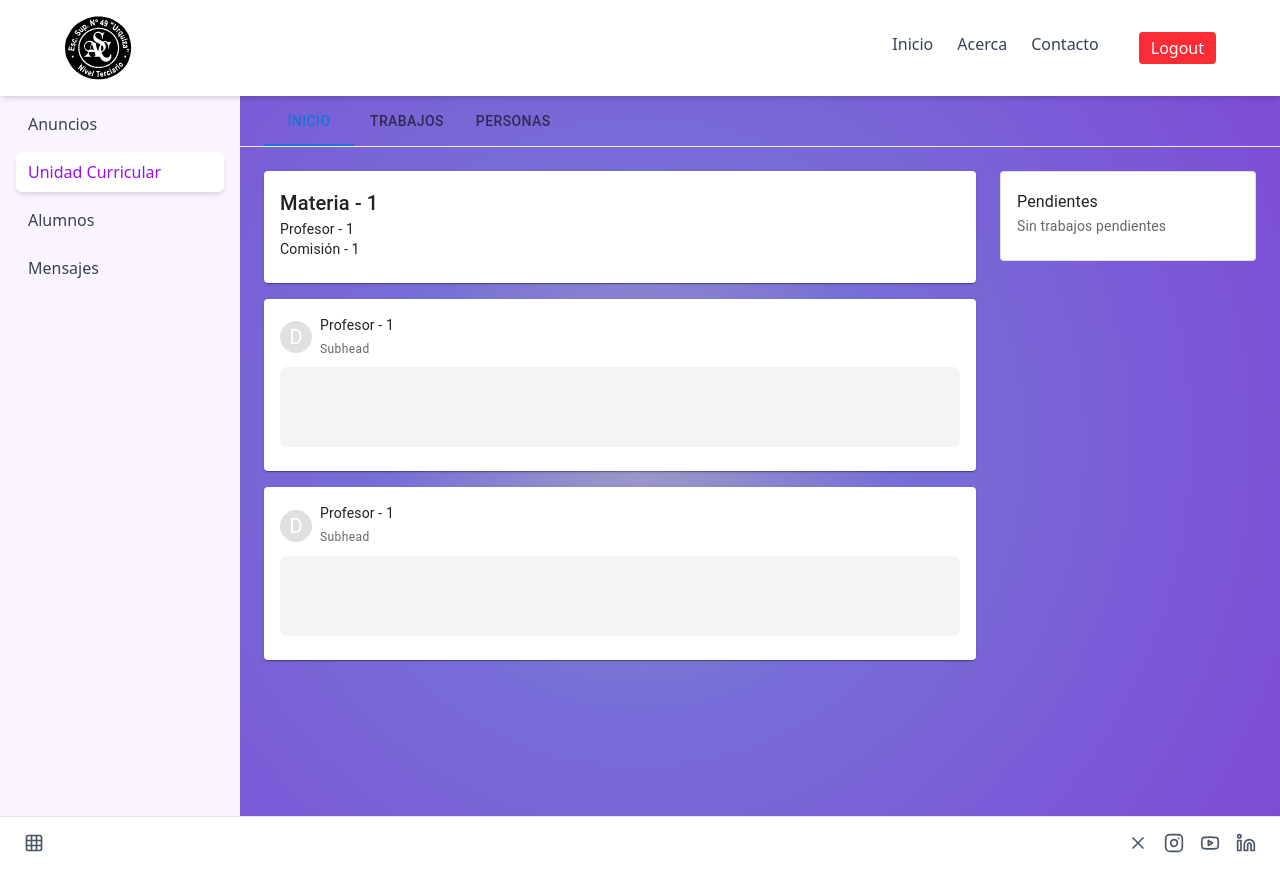
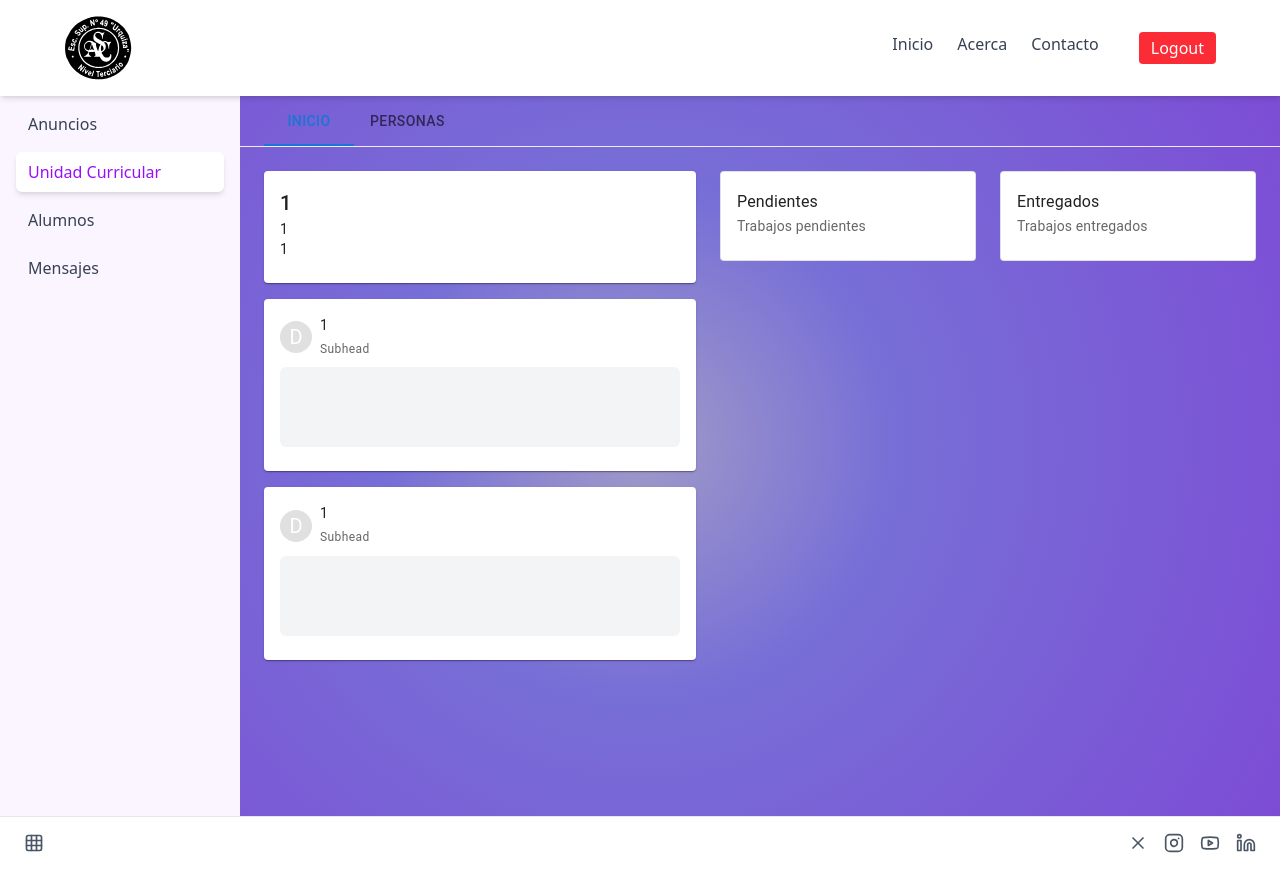
Before and after one commit to Tai-MS/SVE-System, a React (Vite) app in the folder FRONTEND/: page /unidadcurricular/1/1/1 in a window 1280 px wide. Built offline with nearby package versions, Linux system fonts and the light colour scheme; sample sign-in values are in the browser's storage.

Commit message:
Corrección front materias y unidad curricular

```diff
--- a/FRONTEND/src/components/Materias.tsx
+++ b/FRONTEND/src/components/Materias.tsx
@@ -18,12 +18,12 @@ export default function Materias() {
   const [open, setOpen] = useState(false);
   const { comisionId } = useParams();
   const materias = [
-    { id: "prog2", nombre: "Programación-II", profesor: "Prof-Juan-Pérez" },
-    { id: "bd2", nombre: "Bases-de-Datos-II", profesor: "Prof-Ana-García" },
-    { id: "pp2", nombre: "Práctica-Profesionalizante-II", profesor: "Prof-Carlos-Díaz" },
-    { id: "redes", nombre: "Redes-y-Comunicación", profesor: "Prof.-Miguel-Pan" },
-    { id: "derecho", nombre: "Derecho-y-Legislación-Laboral", profesor: "Prof-Ramón-Suárez" },
-    { id: "gestion", nombre: "Gestión-de-Proyectos-de-Software", profesor: "Prof-José-Ruiz" }
+    { id: "prog2", nombre: "Programación-II", profesor: "Juan-Pérez" },
+    { id: "bd2", nombre: "Bases-de-Datos-II", profesor: "Ana-García" },
+    { id: "pp2", nombre: "Práctica-Profesionalizante-II", profesor: "Carlos-Díaz" },
+    { id: "redes", nombre: "Redes-y-Comunicación", profesor: "Miguel-Pan" },
+    { id: "derecho", nombre: "Derecho-y-Legislación-Laboral", profesor: "Ramón-Suárez" },
+    { id: "gestion", nombre: "Gestión-de-Proyectos-de-Software", profesor: "José-Ruiz" }
   ];
 
   return (
--- a/FRONTEND/src/components/UnidadCurricular.tsx
+++ b/FRONTEND/src/components/UnidadCurricular.tsx
@@ -60,7 +60,6 @@ function UnidadCurricular() {
         <div className="border-b px-6 mt-5">
           <Tabs value={tab} onChange={(_, val) => setTab(val)}>
             <Tab label="Inicio" />
-            <Tab label="Trabajos" />
             <Tab label="Personas" />
           </Tabs>
         </div>
@@ -73,10 +72,10 @@ function UnidadCurricular() {
             <Card className="bg-teal-600 text-white rounded-lg shadow">
               <CardContent>
                 <Typography variant="h6" className="font-semibold">
-                  Materia - {materiaNombre}
+                  {materiaNombre}
                 </Typography>
-                <Typography variant="body2">Profesor - {materiaProfe}</Typography>
-                <Typography variant="body2">Comisión - {materiaId}</Typography>
+                <Typography variant="body2">{materiaProfe}</Typography>
+                <Typography variant="body2">{materiaId}</Typography>
               </CardContent>
             </Card>
 
@@ -90,7 +89,7 @@ function UnidadCurricular() {
                     </Avatar>
                     <div>
                       <Typography variant="body2" className="font-medium">
-                        Profesor - {materiaProfe}
+                        {materiaProfe}
                       </Typography>
                       <Typography variant="caption" color="text.secondary">
                         Subhead
@@ -111,7 +110,21 @@ function UnidadCurricular() {
                   Pendientes
                 </Typography>
                 <Typography variant="body2" color="text.secondary">
-                  Sin trabajos pendientes
+                  Trabajos pendientes
+                </Typography>
+              </CardContent>
+            </Card>
+          </div>
+
+          {/* Right column (Entregados) */}
+          <div className="w-64">
+            <Card variant="outlined">
+              <CardContent>
+                <Typography variant="subtitle1" className="font-medium mb-2">
+                  Entregados
+                </Typography>
+                <Typography variant="body2" color="text.secondary">
+                  Trabajos entregados
                 </Typography>
               </CardContent>
             </Card>
```
